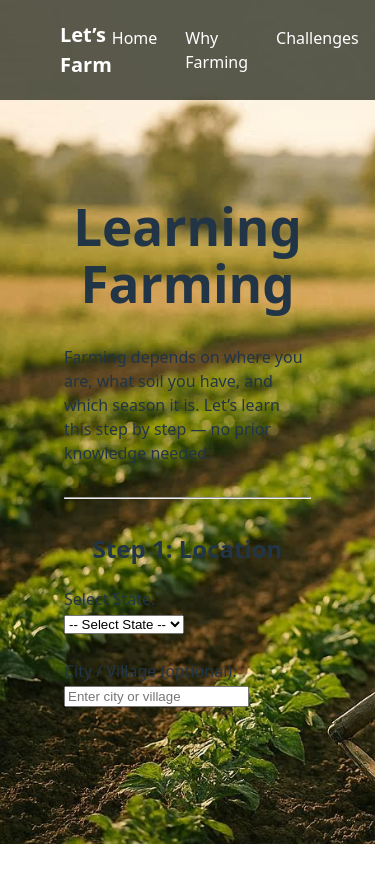
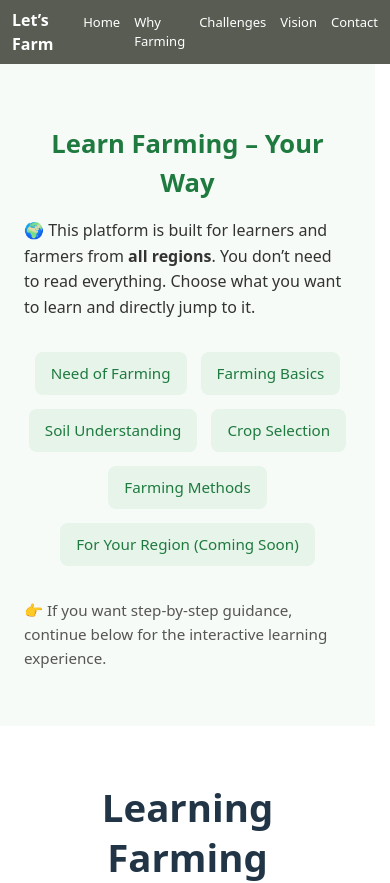
Before and after one commit to creat0r12/Lets-Farm, a React (Vite) app: page /learning in a window 390 px wide. Shown: the top 883 px of the page. Before the commit the page ends 844 px from the top, so only its background shows below. Built offline with nearby package versions, Linux system fonts and the light colour scheme.

Commit message:
Add learning overview, guided learning, clean routing and CSS

```diff
--- a/src/App.tsx
+++ b/src/App.tsx
@@ -8,7 +8,11 @@ import Vision from "./components/Vision";
 import HowWeHelp from "./components/HowWeHelp";
 import Challenges from "./components/Challenges";
 import TopPanel from "./components/TopPanel";
-import Learning from "./components/Learning";
+import GuidedLearning from "./components/GuidedLearning";
+import FarmingMethods from "./components/FarmingMethods";
+import LearningOverview from "./components/LearningOverview";
+
+
 
 function App() {
   const [isPanelOpen, setIsPanelOpen] = useState(false);
@@ -40,12 +44,24 @@ function App() {
               <Vision />
               <HowWeHelp />
               <Challenges />
+              <FarmingMethods />
+
+
             </>
           }
         />
 
         {/* LEARNING PAGE */}
-        <Route path="/learning" element={<Learning />} />
+        <Route
+          path="/learning"
+          element={
+            <>
+              <LearningOverview />
+              <GuidedLearning />
+            </>
+          }
+        />
+
       </Routes>
 
       {/* OVERLAY PANEL (NOT A PAGE) */}
--- /dev/null
+++ b/src/components/FarmingMethods.css
@@ -0,0 +1,57 @@
+.farming-methods {
+  padding: 80px 20px;
+  background: #f4f9f4;
+  text-align: center;
+}
+
+.section-title {
+  font-size: 2.2rem;
+  color: #1f7a3f;
+  margin-bottom: 10px;
+}
+
+.section-subtitle {
+  max-width: 700px;
+  margin: 0 auto 50px;
+  color: #555;
+  font-size: 1rem;
+}
+
+.methods-container {
+  display: flex;
+  gap: 20px;
+  justify-content: center;
+  flex-wrap: wrap;
+}
+
+.method-card {
+  background: #ffffff;
+  padding: 25px;
+  border-radius: 12px;
+  max-width: 320px;
+  box-shadow: 0 8px 20px rgba(0, 0, 0, 0.08);
+  transition: transform 0.3s ease;
+}
+
+.method-card:hover {
+  transform: translateY(-6px);
+}
+
+.method-card h3 {
+  color: #2f8f46;
+  margin-bottom: 10px;
+}
+
+.method-card p {
+  color: #444;
+  font-size: 0.95rem;
+  line-height: 1.6;
+}
+
+.highlight {
+  border: 2px solid #2f8f46;
+}
+
+.highlight:hover {
+  box-shadow: 0 12px 30px rgba(47, 143, 70, 0.25);
+}
--- /dev/null
+++ b/src/components/FarmingMethods.tsx
@@ -0,0 +1,40 @@
+import "./FarmingMethods.css";
+
+const FarmingMethods = () => {
+  return (
+    <section className="farming-methods" id="methods">
+      <h2 className="section-title">Farming Methods</h2>
+      <p className="section-subtitle">
+        Understanding different farming approaches helps us choose a better future for agriculture.
+      </p>
+
+      <div className="methods-container">
+        <div className="method-card">
+          <h3>🌾 Traditional Farming</h3>
+          <p>
+            Traditional farming is based on local knowledge passed through generations.
+            It depends on seasons, natural rainfall, and local seeds.
+          </p>
+        </div>
+
+        <div className="method-card highlight">
+          <h3>🌿 Organic Farming</h3>
+          <p>
+            Organic farming focuses on healthy soil, safe food, and sustainability.
+            It avoids chemical fertilizers and promotes natural farming practices.
+          </p>
+        </div>
+
+        <div className="method-card">
+          <h3>🚜 Smart Farming</h3>
+          <p>
+            Smart farming uses technology like weather data and soil insights
+            to help farmers make better decisions.
+          </p>
+        </div>
+      </div>
+    </section>
+  );
+};
+
+export default FarmingMethods;
--- /dev/null
+++ b/src/components/GuidedLearning.css
@@ -0,0 +1,67 @@
+.guided-learning {
+  padding: 4rem;
+  max-width: 800px;
+  margin: 0 auto;
+}
+
+.guided-learning h1 {
+  font-size: 2.4rem;
+  margin-bottom: 0.5rem;
+}
+
+.guided-learning p {
+  color: #444;
+  line-height: 1.6;
+}
+
+.guided-learning h2 {
+  margin-top: 2rem;
+  margin-bottom: 0.5rem;
+  font-size: 1.4rem;
+  color: #1f7a3f;
+}
+
+.guided-learning hr {
+  margin: 2rem 0;
+  border: none;
+  border-top: 1px solid #ddd;
+}
+
+.guided-learning label {
+  display: block;
+  margin-bottom: 1rem;
+}
+
+.guided-learning select,
+.guided-learning input[type="text"] {
+  margin-top: 0.4rem;
+  padding: 0.5rem;
+  width: 100%;
+  max-width: 300px;
+}
+
+.guided-learning button {
+  margin-top: 0.5rem;
+  background: #2f8f46;
+  color: white;
+  border: none;
+  padding: 0.5rem 1rem;
+  border-radius: 6px;
+  cursor: pointer;
+}
+
+.guided-learning button:hover {
+  background: #256f38;
+}
+
+/* Radio buttons spacing */
+.guided-learning input[type="radio"] {
+  margin-right: 0.4rem;
+}
+
+/* Mobile safe (not mobile-first) */
+@media (max-width: 768px) {
+  .guided-learning {
+    padding: 2rem 1.5rem;
+  }
+}
--- a/src/components/Learning.tsx
+++ b/src/components/GuidedLearning.tsx
@@ -1,4 +1,6 @@
 import { useState } from "react";
+import "./GuidedLearning.css";
+
 
 function Learning() {
   // STEP STATES
@@ -8,7 +10,8 @@ function Learning() {
   const [method, setMethod] = useState("organic"); // default
 
   return (
-    <div style={{ padding: "4rem", maxWidth: "800px", margin: "0 auto" }}>
+    <div className="guided-learning">
+
 
       {/* INTRO */}
       <h1>Learning Farming</h1>
--- a/src/components/Hero.css
+++ b/src/components/Hero.css
@@ -3,6 +3,11 @@
   max-width: 900px;
   margin: 0 auto;
   text-align: left;
+   min-height: calc(100vh - 64px);
+  padding: 1.5rem 1rem;
+  display: flex;
+  flex-direction: column;
+  justify-content: center;
 }
 
 .hero h1 {
@@ -26,3 +31,24 @@
   border-radius: 6px;
   cursor: pointer;
 }
+
+
+
+/* for mobile */
+@media (max-width: 768px) {
+  .hero h1 {
+    font-size: 28px;   /* was too big */
+    line-height: 1.3;
+  }
+
+  .hero p {
+    font-size: 14px;
+    margin: 12px 0 20px;
+  }
+
+  .hero-btn {
+    width: fit-content;
+    align-self: center;
+  }
+}
+/* for mobile  */
--- /dev/null
+++ b/src/components/LearningOverview.css
@@ -0,0 +1,59 @@
+.learning-overview {
+  padding: 4rem 6rem;
+  background: #f7fbf7;
+}
+
+.learning-overview h2 {
+  font-size: 2.2rem;
+  color: #1f7a3f;
+  margin-bottom: 1rem;
+}
+
+.learning-intro {
+  max-width: 900px;
+  font-size: 1rem;
+  color: #333;
+  margin-bottom: 2rem;
+}
+
+.learning-jump {
+  display: flex;
+  flex-wrap: wrap;
+  gap: 14px;
+  margin-bottom: 2rem;
+}
+
+.learning-jump a {
+  padding: 10px 16px;
+  border-radius: 8px;
+  background: #e6f4ea;
+  color: #1f7a3f;
+  font-size: 0.95rem;
+  text-decoration: none;
+  transition: background 0.2s ease;
+}
+
+.learning-jump a:hover {
+  background: #cfead8;
+}
+
+.learning-note {
+  font-size: 0.95rem;
+  color: #555;
+}
+
+/* mobile safe */
+@media (max-width: 768px) {
+  .learning-overview {
+    padding: 2.5rem 1.5rem;
+  }
+
+  .learning-overview h2 {
+    font-size: 1.6rem;
+    text-align: center;
+  }
+
+  .learning-jump {
+    justify-content: center;
+  }
+}
--- /dev/null
+++ b/src/components/LearningOverview.tsx
@@ -0,0 +1,31 @@
+import "./LearningOverview.css";
+
+function LearningOverview() {
+  return (
+    <section className="learning-overview" id="learning-overview">
+      <h2>Learn Farming – Your Way</h2>
+
+      <p className="learning-intro">
+        🌍 This platform is built for learners and farmers from <b>all regions</b>.
+        You don’t need to read everything. Choose what you want to learn and
+        directly jump to it.
+      </p>
+
+      <div className="learning-jump">
+        <a href="#need">Need of Farming</a>
+        <a href="#basics">Farming Basics</a>
+        <a href="#soil">Soil Understanding</a>
+        <a href="#crop">Crop Selection</a>
+        <a href="#method">Farming Methods</a>
+        <a href="#region">For Your Region (Coming Soon)</a>
+      </div>
+
+      <p className="learning-note">
+        👉 If you want step-by-step guidance, continue below for the interactive
+        learning experience.
+      </p>
+    </section>
+  );
+}
+
+export default LearningOverview;
--- a/src/components/Navbar.css
+++ b/src/components/Navbar.css
@@ -1,16 +1,20 @@
 .navbar {
   width: 100%;
+  height: 64px;                /* FIX HEIGHT */
   display: flex;
   justify-content: space-between;
   align-items: center;
-  padding: 20px 60px;
+
+  padding: 0 20px;             /* MOBILE SAFE */
   background-color: #1b1f12b9;
   color: white;
   box-sizing: border-box;
-   position: sticky;   /* or fixed */
+
+  position: fixed;
   top: 0;
   z-index: 1100;
 }
+
 
 
 .logo {
@@ -41,3 +45,18 @@
   opacity: 0.6;
   pointer-events: none;
 }
+
+@media (max-width: 768px) {
+  .navbar {
+    padding: 0 12px;
+  }
+
+  .logo {
+    font-size: 16px;
+  }
+
+  .nav-links {
+    gap: 14px;
+    font-size: 13px;
+  }
+}
--- a/src/components/TopPanel.css
+++ b/src/components/TopPanel.css
@@ -1,6 +1,6 @@
 .top-panel {
   position: fixed;
-  top: 70px; /* height of navbar */
+  top: 64px; /* height of navbar */
   left: 0;
   width: 100%;
   height: calc(60vh - 64px);
--- a/src/index.css
+++ b/src/index.css
@@ -13,6 +13,7 @@
   -moz-osx-font-smoothing: grayscale;
 }
 
+/* links */
 a {
   font-weight: 500;
   color: #646cff;
@@ -22,27 +23,41 @@ a:hover {
   color: #535bf2;
 }
 
+/* base body */
 body {
   margin: 0;
   min-width: 320px;
   min-height: 100vh;
-  /* timepass */
-  background-image: url("./assets/bg2.jpg");
+  padding-top: 64px; /* navbar height */
+  /* timepass  */
+  /* background-image: url("./assets/bg2.jpg");
   background-size: cover;
   background-repeat: no-repeat;
-  background-attachment: fixed;
+  background-attachment: fixed;  */
 
   /* background-position: center; */
-/* timepass */
+ /* timepass */
 }
 
+/* prevent layout shift due to scrollbar */
+html {
+  overflow-y: scroll;
+  scrollbar-gutter: stable;
+}
 
-
+/* headings */
 h1 {
   font-size: 3.2em;
   line-height: 1.1;
 }
 
+/* paragraphs */
+p {
+  font-size: 1rem;
+  line-height: 1.6;
+}
+
+/* buttons */
 button {
   border-radius: 8px;
   border: 1px solid transparent;
@@ -54,46 +69,70 @@ button {
   cursor: pointer;
   transition: border-color 0.25s;
 }
+
 button:hover {
   border-color: #646cff;
 }
+
 button:focus,
 button:focus-visible {
   outline: 4px auto -webkit-focus-ring-color;
 }
 
-html {
-  overflow-y: scroll;
-  scrollbar-gutter: stable;
-}
-
-
-
+/* light mode */
 @media (prefers-color-scheme: light) {
   :root {
     color: #213547;
     background-color: #ffffff;
   }
+
   a:hover {
     color: #747bff;
   }
+
   button {
     background-color: #f9f9f9;
   }
 }
 
-
-/* for mobile */
+/* ========================= */
+/* MOBILE OPTIMIZATION */
+/* ========================= */
 @media (max-width: 768px) {
   body {
     overflow-x: hidden;
   }
 
-  h1, h2, h3 {
+  /* headings resize */
+  h1 {
+    font-size: 1.8rem;
+    line-height: 1.3;
     text-align: center;
   }
 
+  h2 {
+    font-size: 1.4rem;
+    text-align: center;
+  }
+
+  h3 {
+    font-size: 1.1rem;
+    text-align: center;
+  }
+
+  /* text */
+  p {
+    font-size: 0.9rem;
+  }
+
+  /* sections spacing */
   section {
-    padding: 1rem;
+    padding: 2rem 1rem;
+  }
+
+  /* buttons for thumb */
+  button {
+    font-size: 0.95rem;
+    padding: 0.7em 1.4em;
   }
 }
--- a/vite.config.ts
+++ b/vite.config.ts
@@ -3,5 +3,13 @@ import react from "@vitejs/plugin-react";
 
 export default defineConfig({
   plugins: [react()],
-  base: "/", // MUST be /
+  base: "/",
+  server: {
+    host: true,
+    allowedHosts: [
+      "localhost",
+      "127.0.0.1",
+      "nonbreaching-tasia-pathognomonically.ngrok-free.dev"
+    ],
+  },
 });
```
